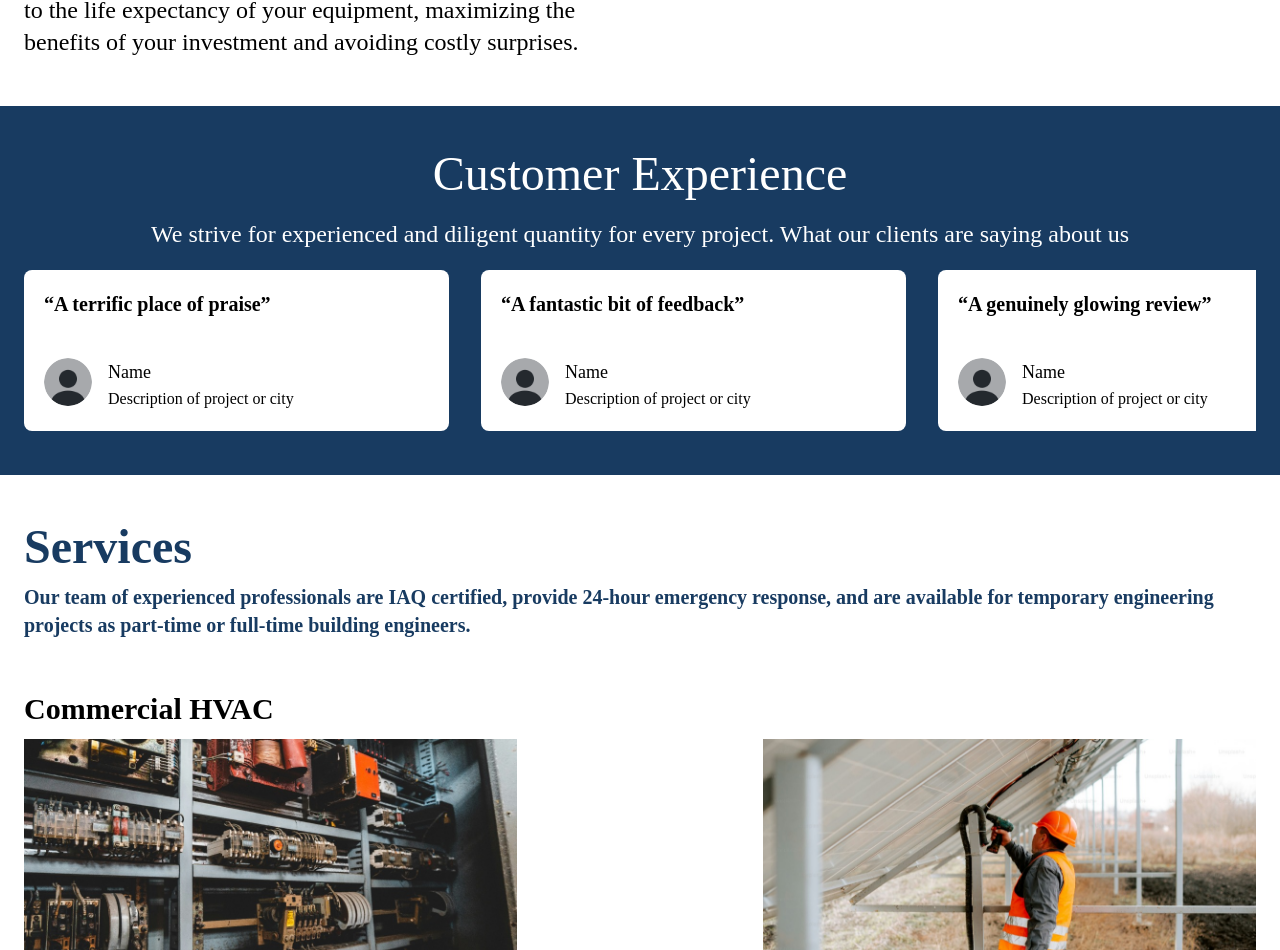
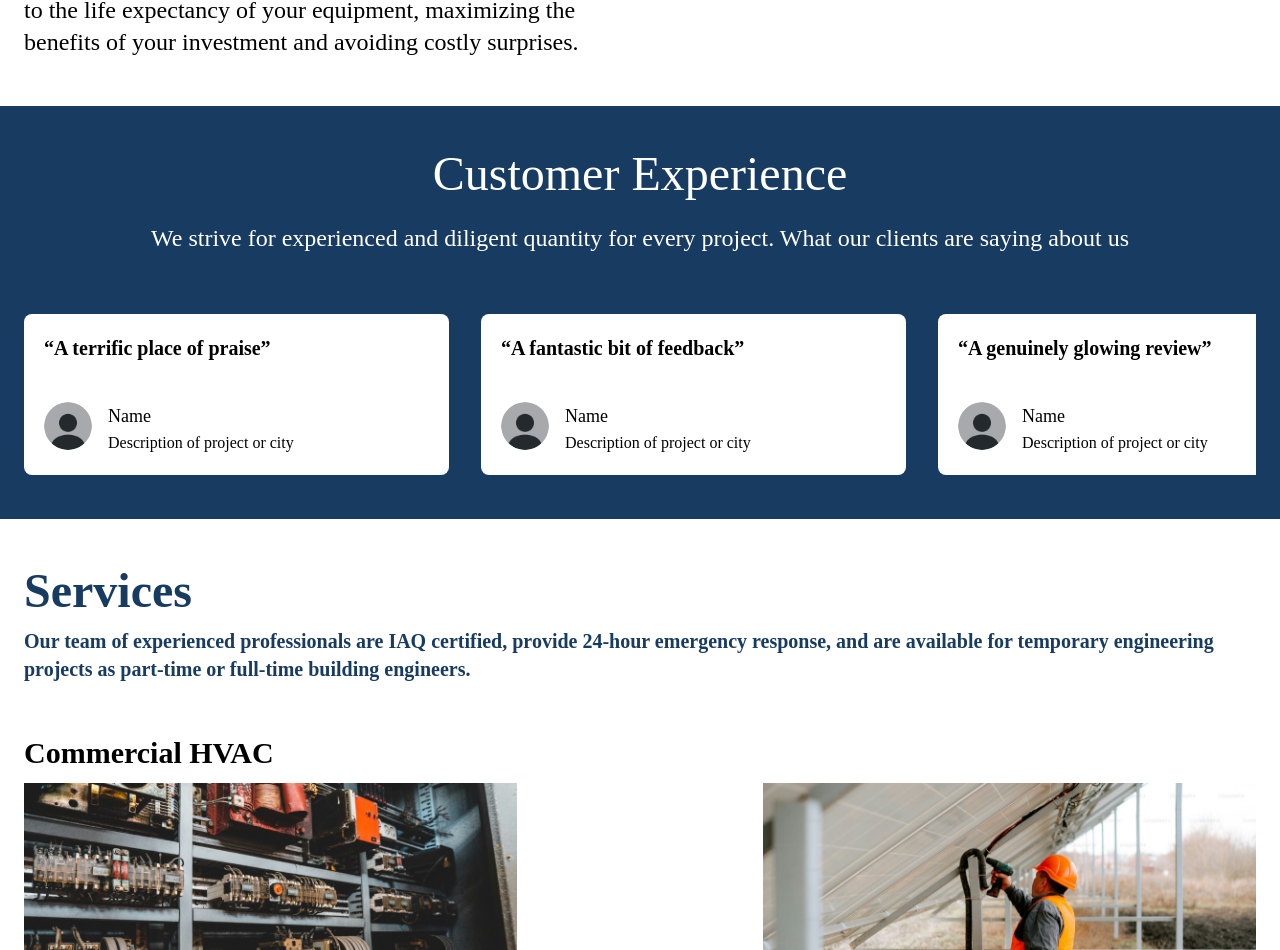
Before and after one commit to vishnu-anantatmula/absi-website, a React (Vite) app: page / in a window 1280 px wide. Shown: the part 808-1758 px from the top of the page. Built offline with nearby package versions, Linux system fonts and the light colour scheme.

Commit message:
Spacing for customer experience adjusted to match notes in figma.

```diff
--- a/src/Components/CustomerExperience/CustomerExperience.tsx
+++ b/src/Components/CustomerExperience/CustomerExperience.tsx
@@ -7,7 +7,7 @@ export default function CustomerExperience() {
       <div className="bg-BrandBlue py-11">
         <div className="customer-section container px-6">
           <div className="text-center pb-5">
-            <h1 className="text-white text-5xl pb-5 font-hind">
+            <h1 className="text-white text-5xl pb-6 font-hind">
               Customer Experience
             </h1>
             <span className="text-white py-3 text-2xl font-hind">
@@ -15,7 +15,7 @@ export default function CustomerExperience() {
               What our clients are saying about us
             </span>
           </div>
-          <div className="flex justify-center">
+          <div className="flex justify-center mt-10">
             <div className="flex flex-nowrap space-x-8 overflow-x-auto">
               <CustomerCard
                 quote="A terrific place of praise"
--- a/src/Components/CustomerPortal/Customer.tsx
+++ b/src/Components/CustomerPortal/Customer.tsx
@@ -4,10 +4,10 @@ import { Title } from './Title';
 export function Customer() {
   return (
     <div className="container flex flex-wrap gap-10 py-6 lg:py-2">
-      <div className="basis-full px-6">
+      <div className="basis-full">
         <Title title="Customer Portal" />
       </div>
-      <div className="basis-full sm:px-6">
+      <div className="basis-full">
         <PortalLink text="Login" url="https://customerabsi.blog/" />
       </div>
     </div>
--- a/src/Components/CustomerPortal/Payment.tsx
+++ b/src/Components/CustomerPortal/Payment.tsx
@@ -4,7 +4,7 @@ import { PortalLink } from './PortalLink';
 export function Payment() {
   return (
     <div className="container flex flex-wrap gap-10 py-6 lg:py-2">
-      <div className="basis-full px-6 ">
+      <div className="basis-full px-6">
         <Title title="Payment Portal" />
       </div>
       <div className="px-6 basis-full">
--- a/src/Pages/CustomerPortal.tsx
+++ b/src/Pages/CustomerPortal.tsx
@@ -11,7 +11,7 @@ export function CustomerPortal({ isOpen, setIsOpen }: Props) {
   if (isOpen) return <Menu isOpen={isOpen} setIsOpen={setIsOpen} />;
 
   return (
-    <div className="flex flex-wrap divide-y-2 lg:divide-x-2 lg:divide-y-0 divide-red-600 min-h-96 mt-6 gap-4 justify-center lg:flex-nowrap">
+    <div className="flex flex-wrap divide-y-2 lg:divide-x-2 lg:divide-y-0 divide-red-600 min-h-96 mt-6 gap-4 justify-center lg:flex-nowrap container px-6">
       <div className="basis-1/2">
         <Customer />
       </div>
```
